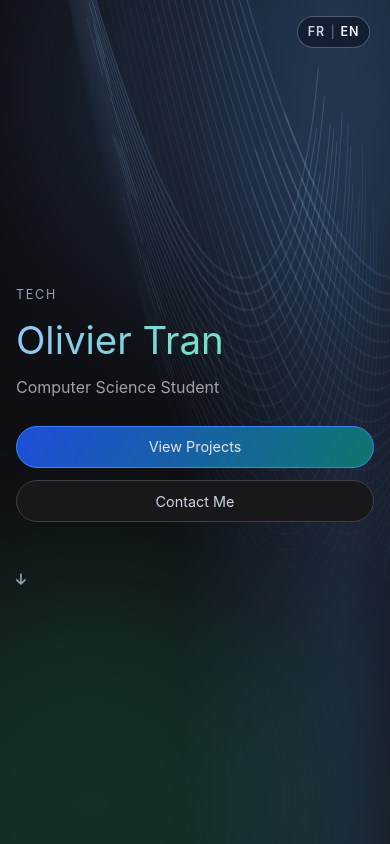
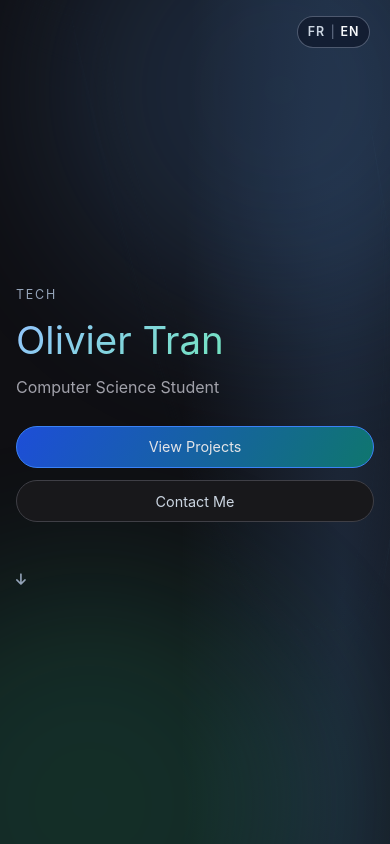
Before and after one commit to Symocha/Symocha.github.io, a React (Vite) app in the folder profile/: page / in a window 390 px wide. Shown: the top 844 px of the page. Built offline with nearby package versions, Linux system fonts and the light colour scheme.

Commit message:
FIX
Reduced graphics lag on mobile

```diff
--- a/profile/src/components/background-paths.tsx
+++ b/profile/src/components/background-paths.tsx
@@ -23,8 +23,20 @@ function FloatingPaths({ position, count = 28 }: FloatingPathsProps) {
     typeof window !== "undefined" &&
     window.matchMedia?.("(prefers-reduced-motion: reduce)")?.matches;
 
+  // Detect small / touch devices (mobile Safari often falls into these).
+  const isSmallScreen =
+    typeof window !== "undefined" && window.matchMedia?.("(max-width: 640px)")?.matches;
+  const isTouch = typeof window !== "undefined" && window.matchMedia?.("(pointer: coarse)")?.matches;
+  const isiOSLike =
+    typeof navigator !== "undefined" && /iPhone|iPad|iPod|Android/i.test(navigator.userAgent);
+
+  const prefersSimple = reduceMotion || isSmallScreen || isTouch || isiOSLike;
+
   const paths = useMemo(() => {
-    return Array.from({ length: count }, (_, i) => {
+    // Reduce the number of animated paths on small/touch devices to save CPU.
+    const effectiveCount = prefersSimple ? Math.min(count, 6) : count;
+
+    return Array.from({ length: effectiveCount }, (_, i) => {
       const t = count <= 1 ? 0 : i / (count - 1);
       const rnd = seeded01(i * 1000 + (position > 0 ? 17 : 29));
 
@@ -54,6 +66,7 @@ function FloatingPaths({ position, count = 28 }: FloatingPathsProps) {
         <title>Background Paths</title>
         <defs>
           {/* Subtle glow around strokes */}
+          {!prefersSimple && (
             <filter
               id="bg-path-glow"
               x="-25%"
@@ -70,11 +83,12 @@ function FloatingPaths({ position, count = 28 }: FloatingPathsProps) {
                 <feMergeNode in="SourceGraphic" />
               </feMerge>
             </filter>
+          )}
         </defs>
 
-        <g filter="url(#bg-path-glow)">
+        <g {...(!prefersSimple ? { filter: "url(#bg-path-glow)" } : {})}>
           {paths.map((path) => {
-            if (reduceMotion) {
+            if (prefersSimple) {
               return (
                 <path
                   key={path.id}
@@ -149,6 +163,16 @@ export const BackgroundPathsBackdrop = memo(function BackgroundPathsBackdrop() {
 export function BackgroundPaths({ title = "Background Paths" }: { title?: string }) {
   const words = title.split(" ");
 
+  const reduceMotion =
+    typeof window !== "undefined" && window.matchMedia?.("(prefers-reduced-motion: reduce)")?.matches;
+  const isSmallScreen =
+    typeof window !== "undefined" && window.matchMedia?.("(max-width: 640px)")?.matches;
+  const isTouch = typeof window !== "undefined" && window.matchMedia?.("(pointer: coarse)")?.matches;
+  const isiOSLike =
+    typeof navigator !== "undefined" && /iPhone|iPad|iPod|Android/i.test(navigator.userAgent);
+
+  const prefersSimple = reduceMotion || isSmallScreen || isTouch || isiOSLike;
+
   return (
     <div className="relative flex min-h-screen w-full items-center justify-center overflow-hidden bg-white dark:bg-neutral-950">
       <div className="absolute inset-0">
@@ -158,15 +182,27 @@ export function BackgroundPaths({ title = "Background Paths" }: { title?: string
 
       <div className="container relative z-10 mx-auto px-4 text-center md:px-6">
         <motion.div
-          initial={{ opacity: 0 }}
-          animate={{ opacity: 1 }}
-          transition={{ duration: 2 }}
+          initial={prefersSimple ? undefined : { opacity: 0 }}
+          animate={prefersSimple ? undefined : { opacity: 1 }}
+          transition={prefersSimple ? undefined : { duration: 2 }}
           className="mx-auto max-w-4xl"
         >
           <h1 className="mb-8 text-5xl font-bold tracking-tighter sm:text-7xl md:text-8xl">
             {words.map((word, wordIndex) => (
               <span key={wordIndex} className="mr-4 inline-block last:mr-0">
-                {word.split("").map((letter, letterIndex) => (
+                {word.split("").map((letter, letterIndex) => {
+                  if (prefersSimple) {
+                    return (
+                      <span
+                        key={`${wordIndex}-${letterIndex}`}
+                        className="inline-block bg-gradient-to-r from-neutral-900 to-neutral-700/80 bg-clip-text text-transparent dark:from-white dark:to-white/80"
+                      >
+                        {letter}
+                      </span>
+                    );
+                  }
+
+                  return (
                     <motion.span
                       key={`${wordIndex}-${letterIndex}`}
                       initial={{ y: 100, opacity: 0 }}
@@ -181,7 +217,8 @@ export function BackgroundPaths({ title = "Background Paths" }: { title?: string
                     >
                       {letter}
                     </motion.span>
-                ))}
+                  );
+                })}
               </span>
             ))}
           </h1>
```
Lines whose indentation alone changed are shown as unchanged.
